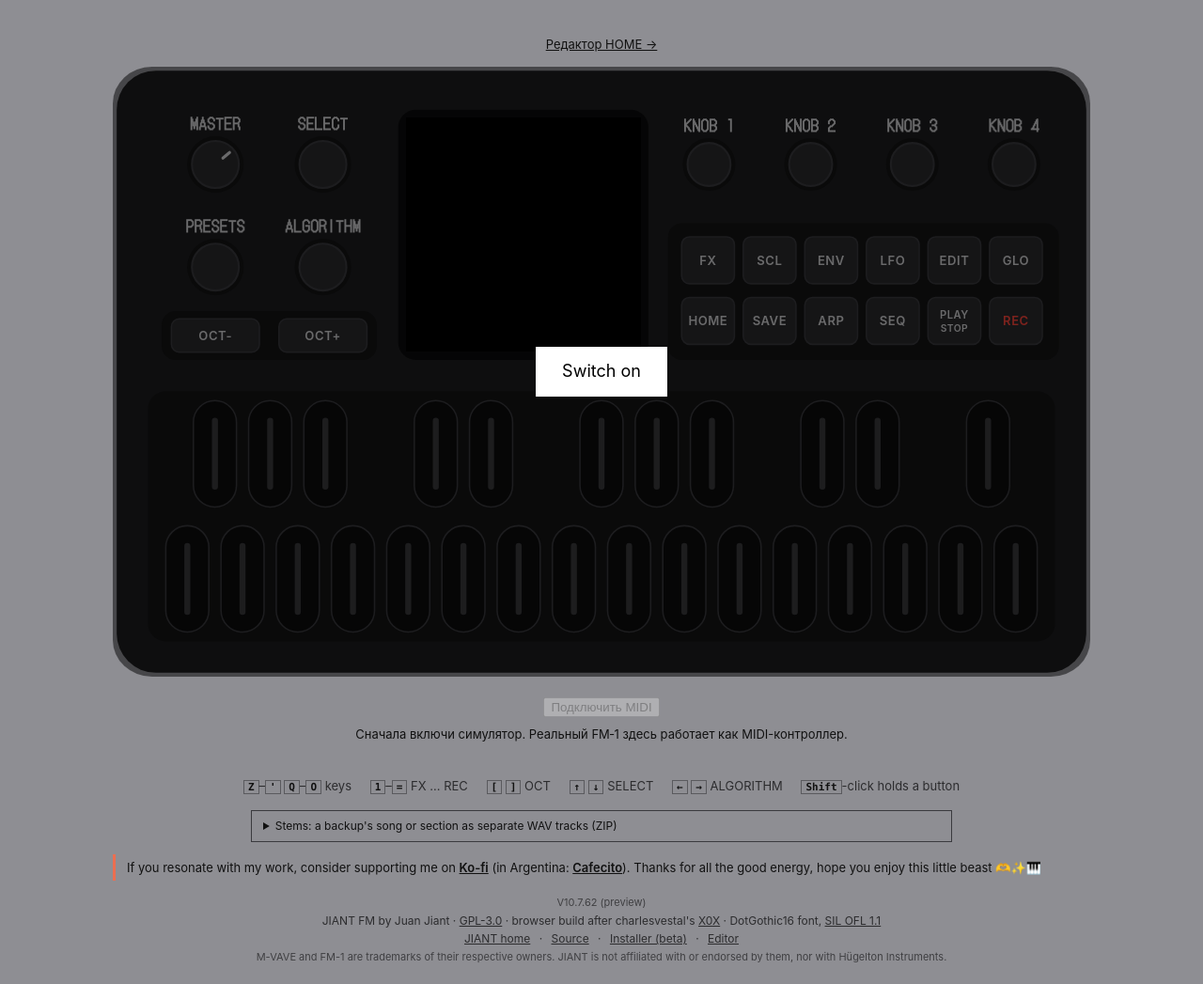
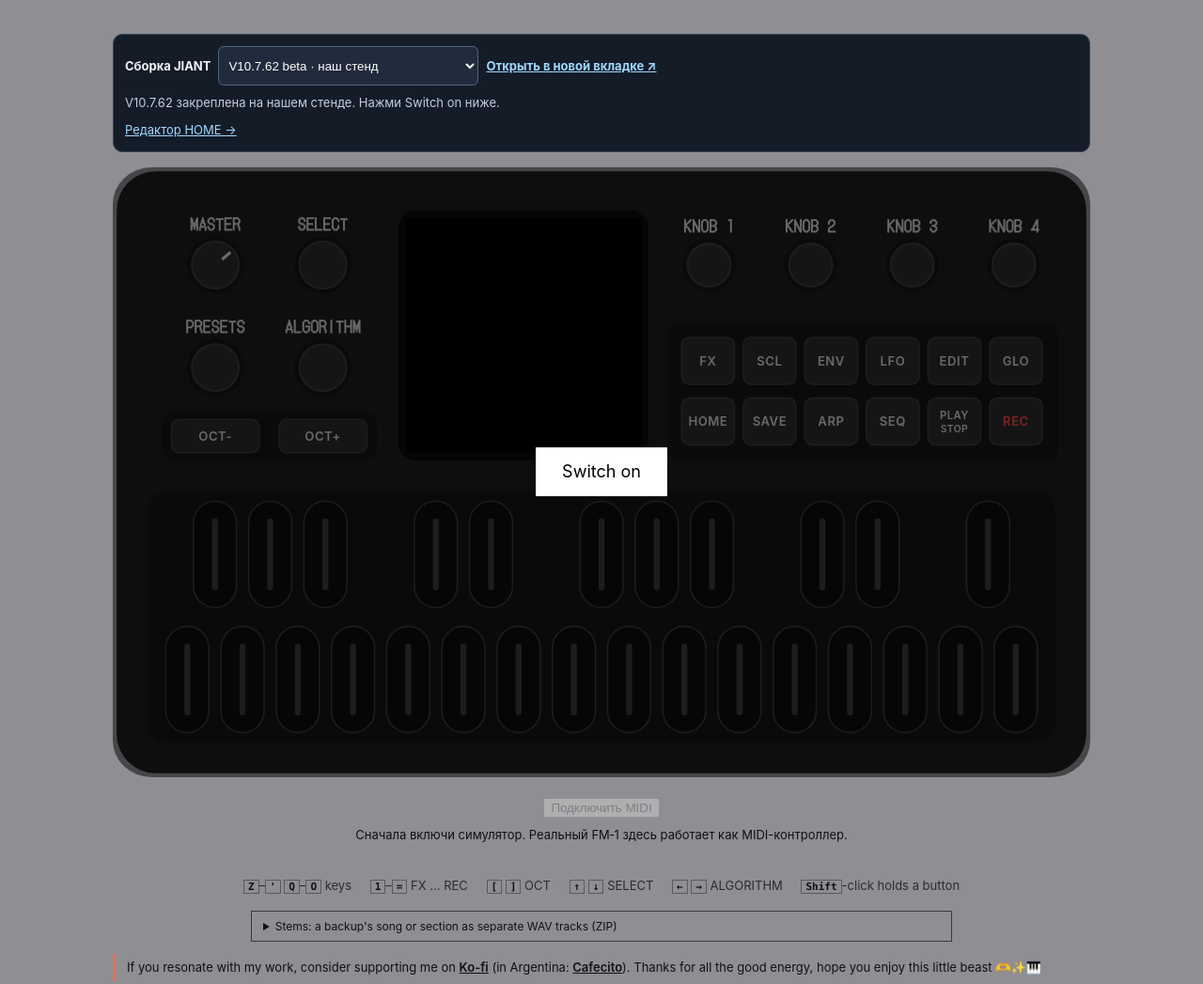
Before and after one commit to evgenytox/Fm1-web, a plain HTML site: page index.html in a window 1280 px wide. Shown: the top 1047 px of the page at 94% size. Drawn offline with Linux system fonts and the light colour scheme.

Commit message:
Add JIANT beta and release selector

```diff
--- a/index.html
+++ b/index.html
@@ -82,7 +82,36 @@ footer small { font-size: 11px; opacity: .8; }
 </head>
 <body>
 <main>
-<p style="text-align:center"><a href="editor.html">Редактор HOME →</a></p>
+<nav aria-label="Сборки JIANT" style="margin:12px 0 16px;padding:12px;background:#141c28;border:1px solid #34445a;border-radius:10px">
+  <div style="display:flex;gap:8px;align-items:center;flex-wrap:wrap">
+    <strong style="color:#eef3fb">Сборка JIANT</strong>
+    <label for="jiant-build" style="position:absolute;width:1px;height:1px;overflow:hidden;clip-path:inset(50%)">Выбрать сборку</label>
+    <select id="jiant-build" style="max-width:100%;min-height:42px;background:#202c3d;color:#fff;border:1px solid #52647e;border-radius:6px;padding:6px">
+      <option value="stand">V10.7.62 beta · наш стенд</option>
+      <option value="beta">Последняя beta автора · JIANT preview</option>
+      <option value="release">Публичная версия автора · JIANT</option>
+    </select>
+    <a id="jiant-build-open" href="./" target="_blank" rel="noopener" style="color:#9ddaff;font-weight:bold">Открыть в новой вкладке ↗</a>
+  </div>
+  <p id="jiant-build-note" style="margin:8px 0 0;color:#c2cfdf">V10.7.62 закреплена на нашем стенде. Нажми Switch on ниже.</p>
+  <p style="margin:8px 0 0"><a style="color:#9ddaff" href="editor.html">Редактор HOME →</a></p>
+</nav>
+<script>
+(() => {
+  const choice = document.getElementById('jiant-build');
+  const link = document.getElementById('jiant-build-open');
+  const note = document.getElementById('jiant-build-note');
+  const builds = {
+    stand: ['./', 'V10.7.62 закреплена на нашем стенде. Нажми Switch on ниже.'],
+    beta: ['https://juanjiant-bit.github.io/JIANT/preview/emu/', 'Откроется официальный эмулятор. Версия обновляется автором; сохранения нашего стенда туда не переносятся.'],
+    release: ['https://juanjiant-bit.github.io/JIANT/emu/', 'Откроется публичный эмулятор автора. Можно держать обе вкладки открытыми для сравнения.']
+  };
+  function sync() { [link.href, note.textContent] = builds[choice.value] || builds.stand; }
+  choice.addEventListener('change', sync);
+  window.addEventListener('pageshow', sync);
+  sync();
+})();
+</script>
 <div class="device" id="device">
   <svg id="panel" viewBox="0 0 1000 624" aria-hidden="true"></svg>
   <canvas id="screen" width="240" height="240" role="img" aria-label="The screen"></canvas>
```
